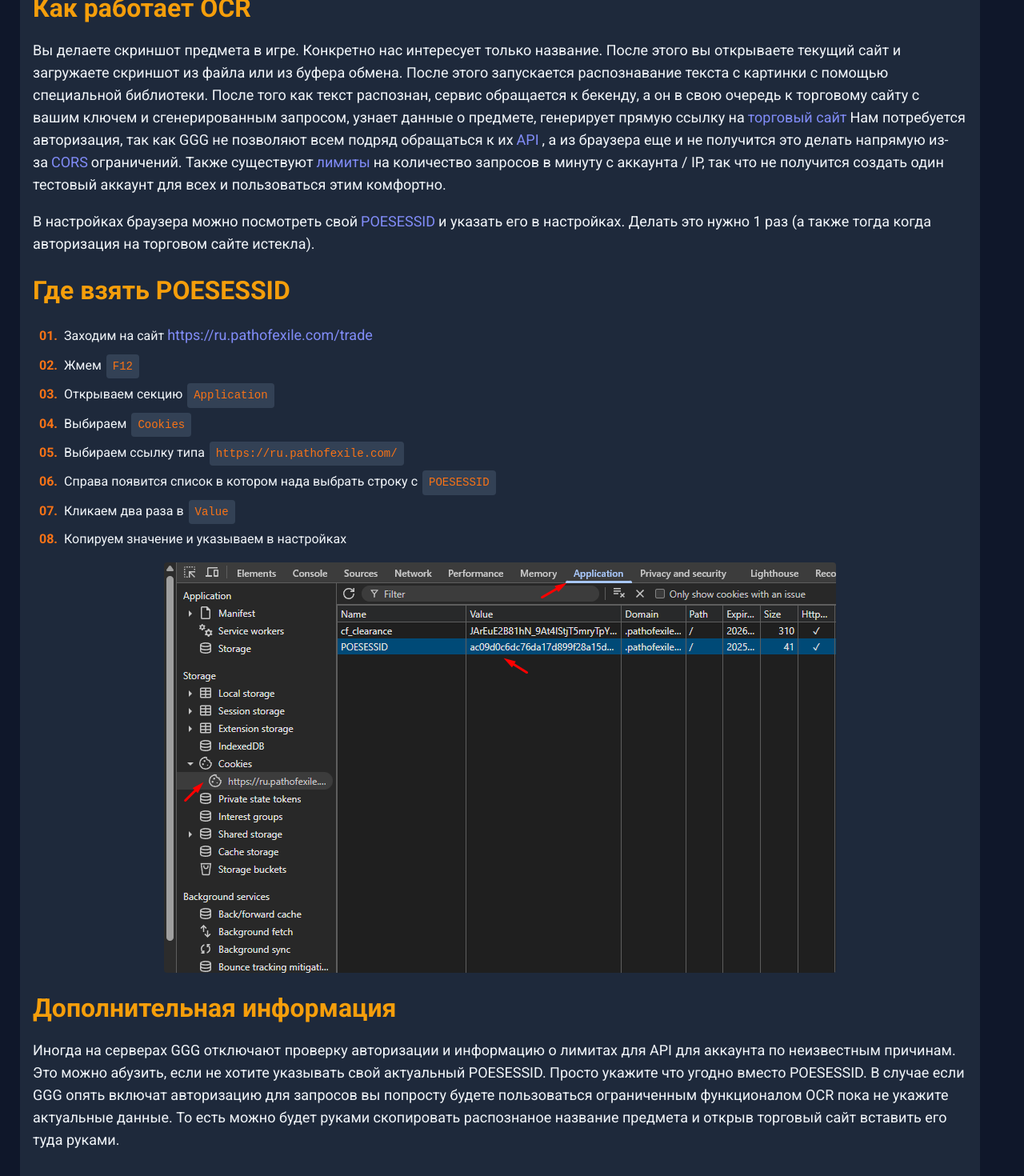
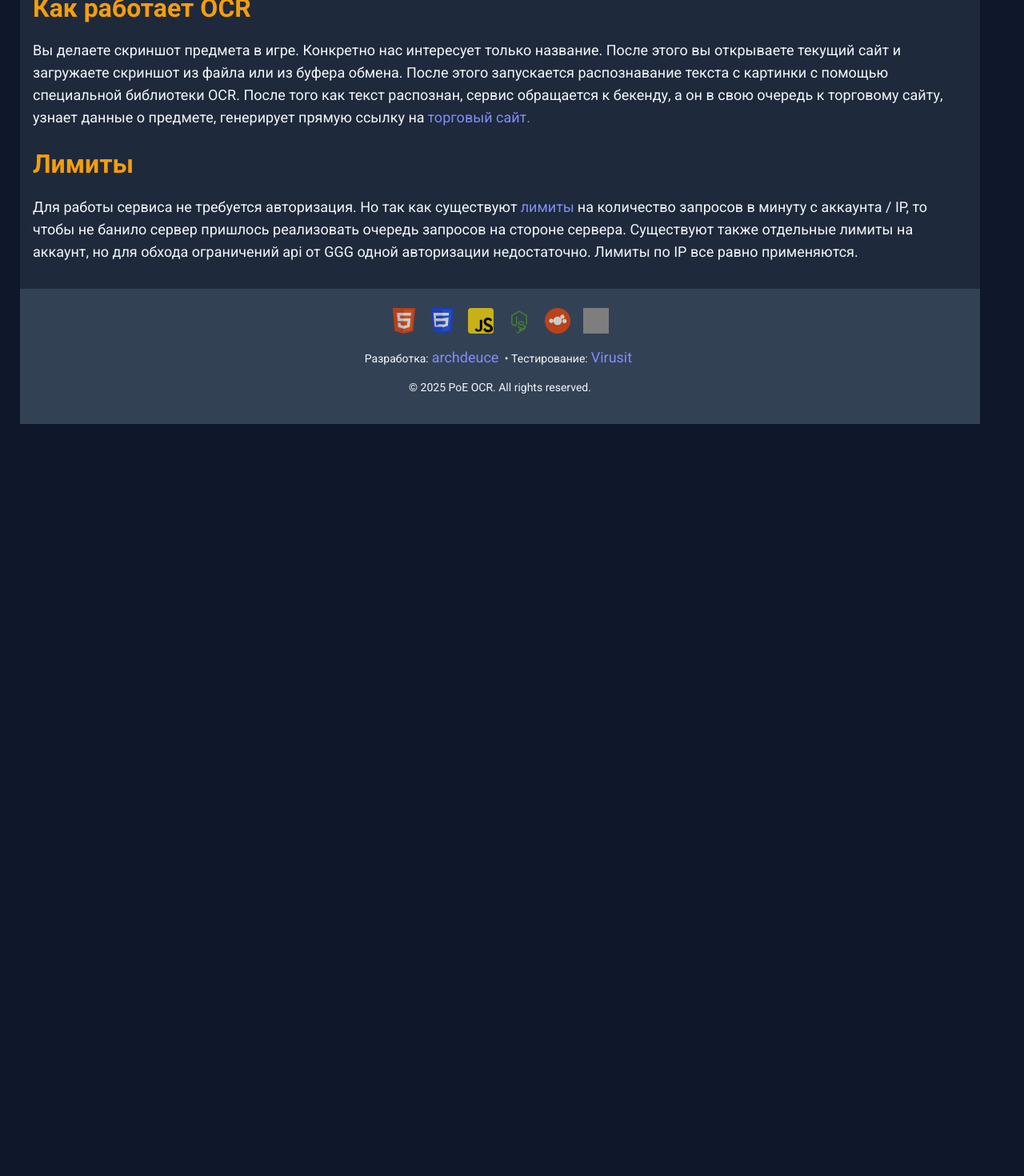
Before and after one commit to archdeuce/poe-fe, a React (Vite) app: page / in a window 1280 px wide. Shown: the part 320-1790 px from the top of the page at 80% size. After the commit the page ends 850 px from the top, so only its background shows below. Built offline with nearby package versions, Linux system fonts and the light colour scheme; grey boxes are pictures that could not be loaded.

Commit message:
актуализирована информация о работи сервиса

```diff
--- a/src/pages/Home/Home.tsx
+++ b/src/pages/Home/Home.tsx
@@ -10,7 +10,7 @@
           <b>PoE OCR</b> - сервис позволяющий распознавать со скриншота название
           предмета для его дальнейшей оценки стоимости на торговой площадке. Это
           полезно в тех случаях, когда нужно оценить стоимость предмета, но
-          такие программы как;
+          такие программы как
           <a
             target="_blank"
             href="https://snosme.github.io/awakened-poe-trade/download"
@@ -34,95 +34,30 @@
           Вы делаете скриншот предмета в игре. Конкретно нас интересует только
           название. После этого вы открываете текущий сайт и загружаете скриншот
           из файла или из буфера обмена. После этого запускается распознавание
-          текста с картинки с помощью специальной библиотеки. После того как
+          текста с картинки с помощью специальной библиотеки OCR. После того как
           текст распознан, сервис обращается к бекенду, а он в свою очередь к
-          торговому сайту с вашим ключем и сгенерированным запросом, узнает
-          данные о предмете, генерирует прямую ссылку на
+          торговому сайту, узнает данные о предмете, генерирует прямую ссылку на
           <a target="_blank" href="https://ru.pathofexile.com/trade/search">
-            торговый сайт
+            торговый сайт.
           </a>
-          Нам потребуется авторизация, так как GGG не позволяют всем подряд
-          обращаться к их
-          <a target="_blank" href="https://ru.wikipedia.org/wiki/API">
-            API
-          </a>
-          , а из браузера еще и не получится это делать напрямую из-за
-          <a
-            target="_blank"
-            href="https://developer.mozilla.org/ru/docs/Web/HTTP/Guides/CORS"
-          >
-            CORS
-          </a>
-          ограничений. Также существуют
+        </p>
+      </section>
+
+      <section>
+        <h1>Лимиты</h1>
+        <p>
+          Для работы сервиса не требуется авторизация. Но так как существуют
           <a
             target="_blank"
             href="https://www.pathofexile.com/developer/docs#ratelimits"
           >
             лимиты
           </a>
-          на количество запросов в минуту с аккаунта / IP, так что не получится
-          создать один тестовый аккаунт для всех и пользоваться этим комфортно.
-        </p>
-        <p>
-          В настройках браузера можно посмотреть свой
-          <a target="_blank" href="https://poedb.tw/us/POESESSID">
-            POESESSID
-          </a>
-          и указать его в настройках. Делать это нужно 1 раз (а также тогда
-          когда авторизация на торговом сайте истекла).
-        </p>
-      </section>
-
-      <section>
-        <h1>Где взять POESESSID</h1>
-
-        <ol className="poesessid-steps">
-          <li>
-            Заходим на сайт
-            <a target="_blank" href="https://ru.pathofexile.com/trade">
-              https://ru.pathofexile.com/trade
-            </a>
-          </li>
-          <li>
-            Жмем <code>F12</code>
-          </li>
-          <li>
-            Открываем секцию <code>Application</code>
-          </li>
-          <li>
-            Выбираем <code>Cookies</code>
-          </li>
-          <li>
-            Выбираем ссылку типа
-            <code>https://ru.pathofexile.com/</code>
-          </li>
-          <li>
-            Справа появится список в котором нада выбрать строку с
-            <code>POESESSID</code>
-          </li>
-          <li>
-            Кликаем два раза в <code>Value</code>
-          </li>
-          <li>Копируем значение и указываем в настройках</li>
-        </ol>
-
-        <img
-          className="poesessid-img"
-          src="/images/POESESSID.png"
-          alt="Скриншот где посмотреть POESESSID"
-        />
-      </section>
-      <section>
-        <h1>Дополнительная информация</h1>
-        <p>
-          Иногда на серверах GGG отключают проверку авторизации и информацию о
-          лимитах для API для аккаунта по неизвестным причинам. Это можно
-          абузить, если не хотите указывать свой актуальный POESESSID. Просто
-          укажите что угодно вместо POESESSID. В случае если GGG опять включат
-          авторизацию для запросов вы попросту будете пользоваться ограниченным
-          функционалом OCR пока не укажите актуальные данные. То есть можно
-          будет руками скопировать распознаное название предмета и открыв
-          торговый сайт вставить его туда руками.
+          на количество запросов в минуту с аккаунта / IP, то чтобы не банило
+          сервер пришлось реализовать очередь запросов на стороне сервера.
+          Существуют также отдельные лимиты на аккаунт, но для обхода
+          ограничений api от GGG одной авторизации недостаточно. Лимиты по IP
+          все равно применяются.
         </p>
       </section>
     </>
```
